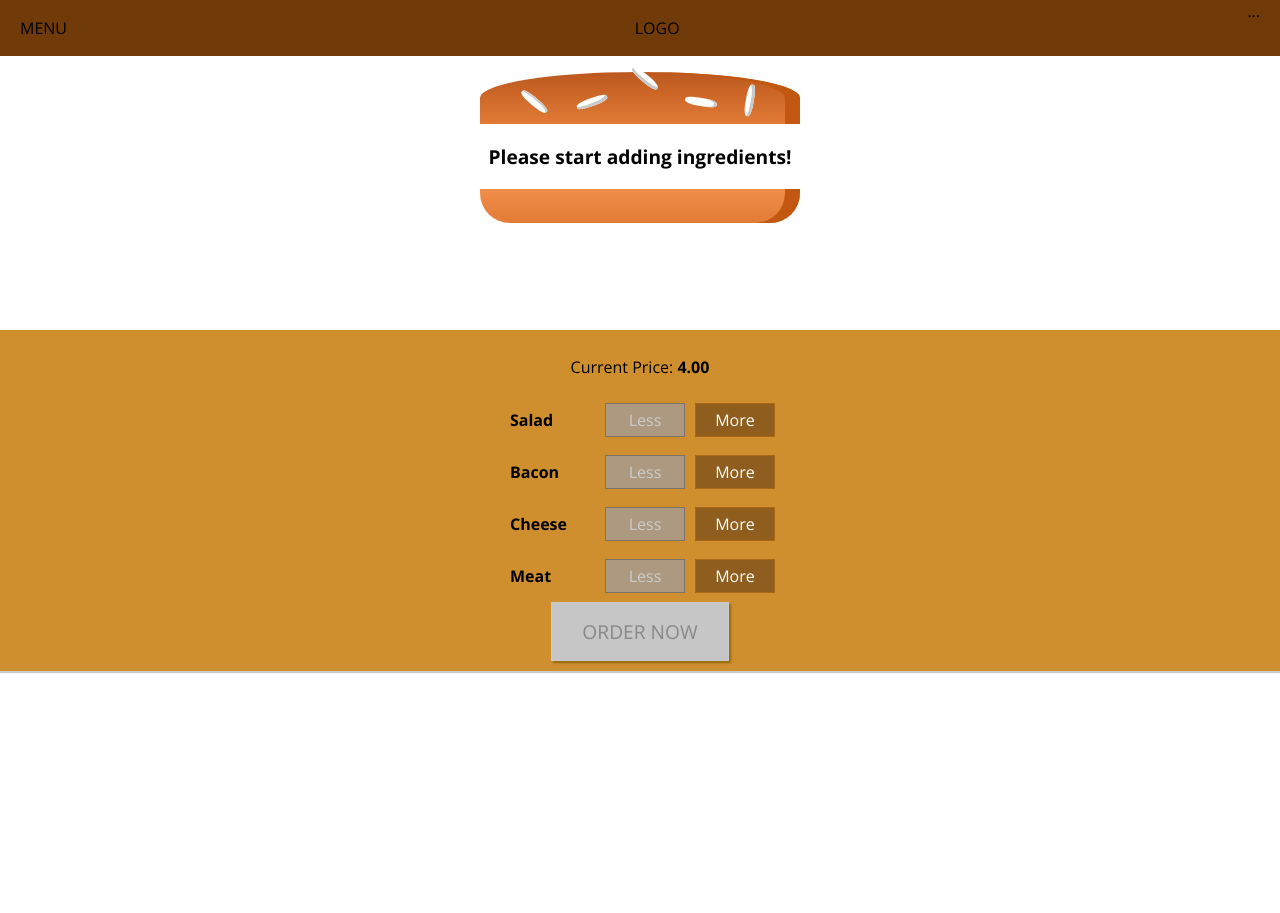
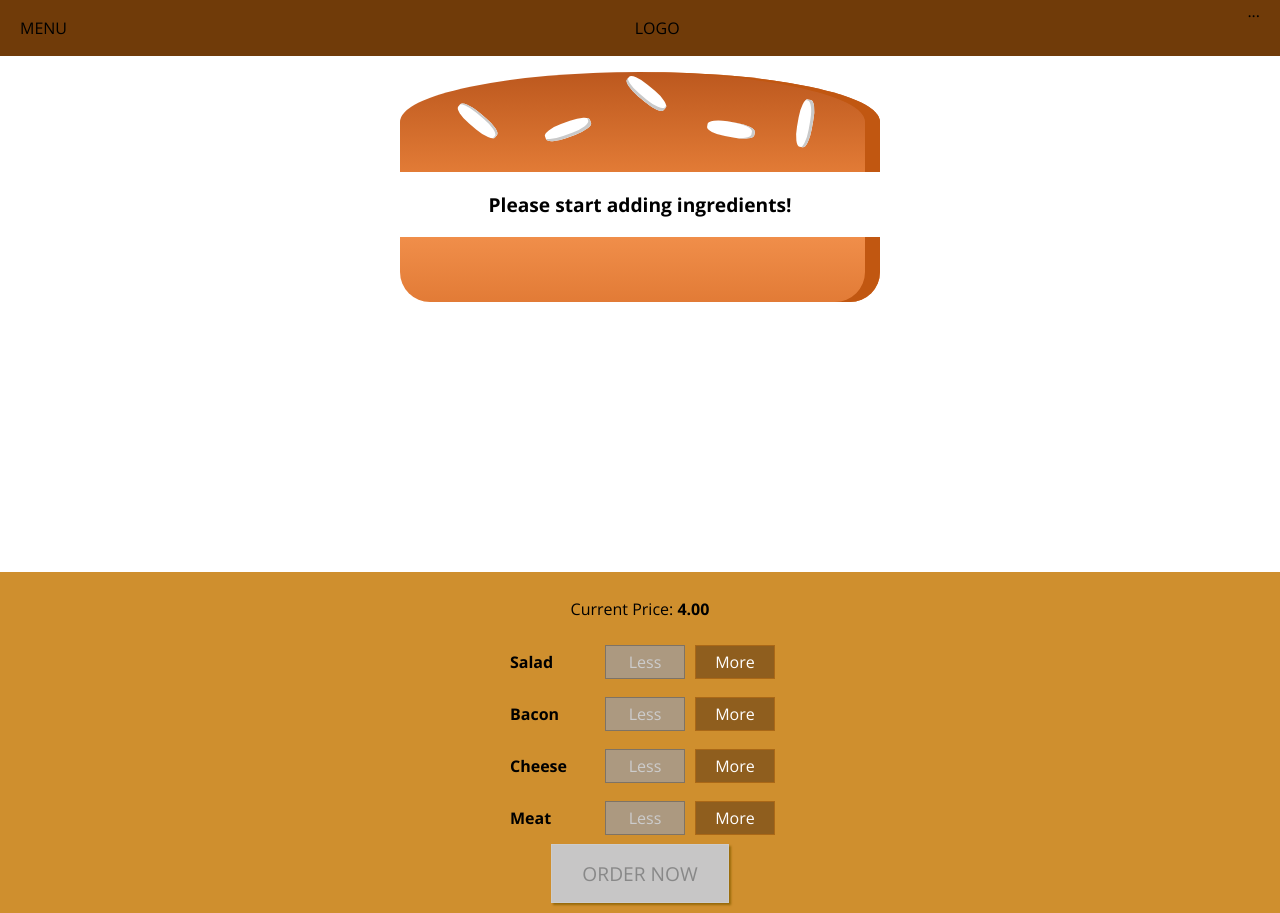
Before and after one commit to JuanBautistaMartin/udemy_burguer_builder, a React app: page / in a window 1280 px wide. Before the commit the page ends 800 px from the top, so only its background shows below. Built offline with nearby package versions, Linux system fonts and the light colour scheme.

Commit message:
no message

```diff
--- a/src/components/Burger/Burger.css
+++ b/src/components/Burger/Burger.css
@@ -18,7 +18,14 @@
 @media (min-width: 500px) and (min-height: 401px) {
     .Burger {
         width: 400px;
-        height: 258px;
+        height: 310px;
+    }
+}
+
+@media (min-width: 1000px) and (min-height: 700px) {
+    .Burger {
+        width: 600px;
+        height: 500px;
     }
 }
 
```
